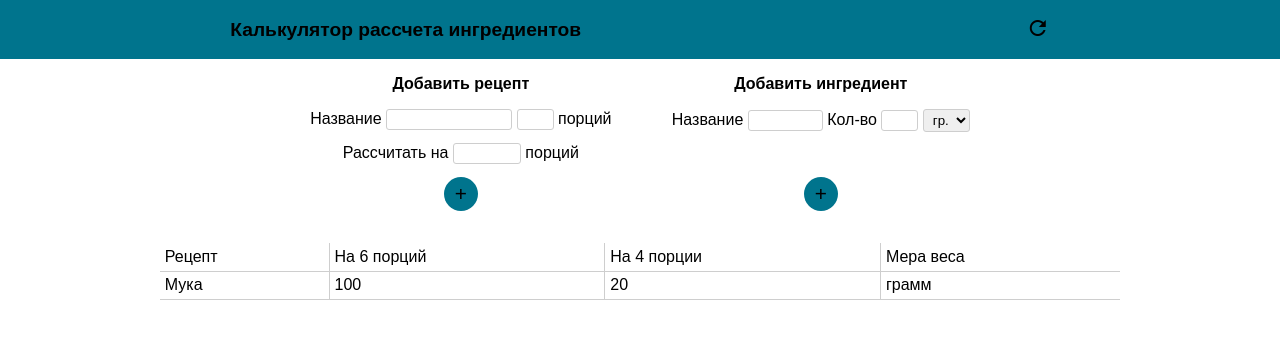
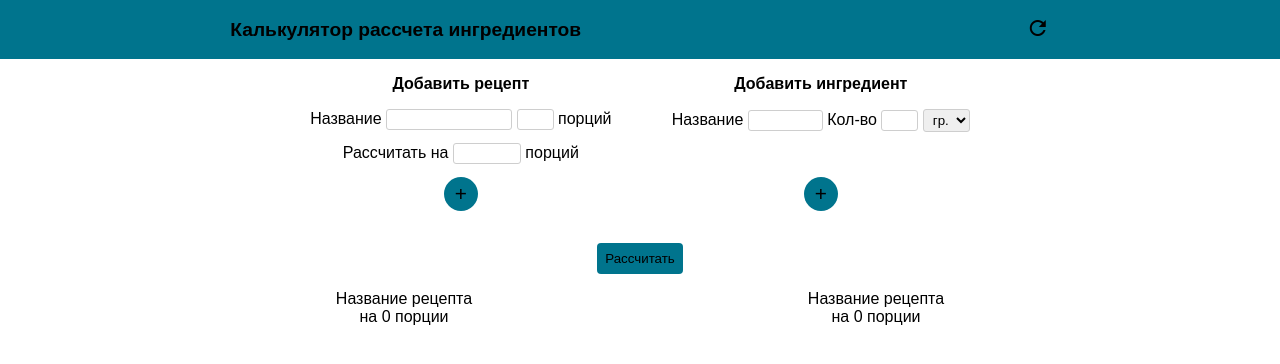
Before and after one commit to Natalielinen/ingredients-calcilator, a plain HTML site: page index.html in a window 1280 px wide. Drawn offline with Linux system fonts and the light colour scheme.

Commit message:
Поправлениы и работают все основные функции, удалены комментарии

```diff
--- a/css/main.css
+++ b/css/main.css
@@ -97,30 +97,40 @@ select {
     width: 47px;
 }
 
-.ingredients {
+.ingredients-block {
+   text-align: center;
+    width: 75vw;
     padding: 1rem 0.5rem;
     margin: 0 auto;
 }
 
-table {
-    border-collapse: collapse;
-    width: 95vw;
-    margin: 0 auto;
+.ingredients {
+    display: flex;
+    justify-content: space-around;
+    margin-top: 1rem;
 }
 
-tr {
-    padding: 0.3rem;
-    border-bottom: 1px solid #cecece;
+.recount-btn {
+    background-color: #00748D;
+    border: none;
+    border-radius: 4px;
+    outline: none;
+    padding: 0.5rem;
+    cursor: pointer;
 }
 
-td {
+.ingredients__list {
+    list-style: none;
     padding: 0.3rem;
-    border-right: 1px solid #cecece;
+
 }
 
-td:last-child {
-    border-right: none;
+.ingredients__list li {
+    border-bottom: 1px solid #cecece;
+    padding: 0.3rem;
 }
+
+
 
 @media (min-width: 768px) and (max-width: 991px)
 {
--- a/index.html
+++ b/index.html
@@ -10,65 +10,7 @@
     <title>Ingredients calculator</title>
 </head>
 <body>
-<div id="app">
-    <!--<div class="header">
-        <h1>Кулинарный калькулятор</h1>
-        <button type="button" class="header__restart">
-            <i class="material-icons">refresh</i>
-        </button>
-    </div>
-    <div class="add-recipe">
-        <div class="add-recipe__params">
-            <h2>Добавьте рецепт</h2>
-            <div><label>Название рецепта<input type="text" class="add-recipe__title"></label></div>
-            <div class="add-recipe__portions">
-                <label>Сколько порций<input type="number" class="start-portions-count" min="0" max="100"></label>
-            </div>
-            <div>
-                <button class="add-recipe-btn plus-btn">+</button>
-            </div>
-        </div>
-
-        <div class="add-ingredients">
-            <p>Добавьте ингредиент</p>
-            <div>
-                <label>Ингредиент <input type="text" id="ingredient-title"></label>
-            </div>
-            <div>
-                <label>Количество <br><input type="number" id="ingredient-count" min="0"></label>
-                <select name="units" id="units">
-                    <option value="гр.">гр.</option>
-                    <option value="мл.">мл.</option>
-                    <option value="шт.">шт.</option>
-                    <option value="ч. л.">ч. л.</option>
-                    <option value="ст. л.">ст. л.</option>
-                    <option value="ст.">ст.</option>
-                </select>
-            </div>
-        </div>
-        <button type="button" class="inputs__add-ingredient-btn plus-btn">+</button>
-    </div>
-
-    <div class="new-portions-count">
-        <label>На сколько порций рассчитать<input type="number" id="new-portions-input"></label>
-        <button class="new-portions-count__btn">OK</button>
-    </div>
-
-    <div>
-        <button id="recount">Рассчитать</button>
-    </div>
-
-    <div class="ingredients">
-        <div>
-            <p class="recipe-title">Название рецепта</p><span class="default-portions">0</span> порции
-            <ul class="ingredients__list default"></ul>
-        </div>
-        <div>
-            <p class="recipe-title">Название рецепта</p><span class="new-portions-span">0</span> порции
-            <ul class="ingredients__list new"></ul>
-        </div>
-    </div>-->
-</div>
+<div id="app"></div>
 <script src="js/main.js" type="module"></script>
 </body>
 </html>
--- a/js/Calculator.js
+++ b/js/Calculator.js
@@ -1,8 +1,10 @@
 export default class Calculator {
     constructor() {
         this.defaultPortions = 0
+
         this.defaultIngredientsList = [
         ]
+
         this.newIngredientsCount = []
     }
 
--- a/js/CalculatorView.js
+++ b/js/CalculatorView.js
@@ -1,4 +1,5 @@
 export default class CalculatorView {
+    //todo: сделать нормальное отображение пересчитанных ингредиентов с названиями и мерами веса
     constructor(root) {
         this.root = root
         this.root.innerHTML = `
@@ -50,56 +51,45 @@ export default class CalculatorView {
             </div>
         </section>
     </section>
-    <section class="ingredients">
-        <table class="ingredients__table">
-            <thead>
-            <tr>
-                <td class="recipe-title">Рецепт</td>
-                <td class="default-portions">На <span>6</span> порций</td>
-                <td class="new-portions">На <span>4</span> порции</td>
-                <td>Мера веса</td>
-            </tr>
-            </thead>
-            <tbody>
-            <tr>
-                <td>Мука</td>
-                <td>100</td>
-                <td>20</td>
-                <td>грамм</td>
-            </tr>
-            </tbody>
-        </table>
+    <section class="ingredients-block">
+    <button class="recount-btn">Рассчитать</button>
+
+     <div class="ingredients"><div>
+            <p class="recipe-title">Название рецепта</p><span>на <span class="default-portions">0</span> порции</span>
+            <ul class="ingredients__list default"></ul>
+        </div>
+        <div>
+            <p class="recipe-title">Название рецепта</p><span>на <span class="new-portions-span">0</span> порции</span>
+            <ul class="ingredients__list new"></ul>
+        </div></div>
     </section>
         `
-        this.onRestartClick = undefined //todo: to fix
-        this.onAddRecipeBtnClick = undefined //готово
+
+        this.onRestartClick = undefined
+        this.onAddRecipeBtnClick = undefined
         this.onAddIngredientBtnClick = undefined
-        this.onAddNewPortionsCountBtnClick = undefined
         this.onRecountBtnClick = undefined
 
 
-        /*this.root.querySelector('.header__restart').addEventListener('click', () => {
+        this.root.querySelector('.header__restart').addEventListener('click', () => {
             this.onRestartClick()
-        })*/
+        })
 
         this.root.querySelector('.add-recipe-btn').addEventListener('click', () => {
             this.onAddRecipeBtnClick()
         })
 
-        /*this.root.querySelector('.inputs__add-ingredient-btn').addEventListener('click', () => {
+        this.root.querySelector('.add-ingredient-btn').addEventListener('click', () => {
             this.onAddIngredientBtnClick()
         })
 
-        this.root.querySelector('.new-portions-count__btn').addEventListener('click', () => {
-            this.onAddNewPortionsCountBtnClick()
+
+        this.root.querySelector('.recount-btn').addEventListener('click', () => {
+            this.onRecountBtnClick()
         })
-
-        this.root.querySelector('#recount').addEventListener('click', () => {
-            this.onRecountBtnClick()
-        })*/
     }
 
-    addNewRecipe(calc) { // готово
+    addNewRecipe(calc) {
         let titleInput = this.root.querySelector('#add-recipe__title')
         let portionsInput = this.root.querySelector('#start-portions-count')
         let newPortionsCountInput = this.root.querySelector('#new-portions-count')
@@ -113,15 +103,15 @@ export default class CalculatorView {
             portionsInput.classList.remove('alert')
             newPortionsCountInput.classList.remove('alert')
 
-            this.root.querySelector('.recipe-title').textContent = titleInput.value
-            this.root.querySelector('.default-portions').textContent = `На ${portionsInput.value} порций`
-            this.root.querySelector('.new-portions').textContent = `На ${newPortionsCountInput.value} порций`
+            this.root.querySelectorAll('.recipe-title').forEach(r => r.textContent = titleInput.value)
+            this.root.querySelector('.default-portions').textContent = portionsInput.value
+            this.root.querySelector('.new-portions-span').textContent = newPortionsCountInput.value
             calc.defaultPortions = +portionsInput.value
 
             titleInput.value = ''
             portionsInput.value = ''
         }
-    } // готово
+    }
 
     addNewIngredient(calc) {
         let ingredientTitleInput = this.root.querySelector('#ingredient-title')
@@ -148,6 +138,7 @@ export default class CalculatorView {
 
         ingredientTitleInput.value = ''
         ingredientCountInput.value = ''
+
     }
 
 
@@ -158,6 +149,11 @@ export default class CalculatorView {
         calc.reCountIngredients(+newPortionsCount.textContent).map(item => {
             newIngredientsList.innerHTML += `<li>${item}</li>`
         }).join('')
+
+        this.root.querySelector('.recount-btn').disabled = true
+        this.root.querySelector('.add-ingredient-btn').disabled = true
+        this.root.querySelector('.add-recipe-btn').disabled = true
+
     }
 
     refresh(calc) {
@@ -171,6 +167,13 @@ export default class CalculatorView {
         let newIngredientsList = this.root.querySelector('.new')
        newIngredientsList.innerHTML = ''
         this.root.querySelectorAll('.recipe-title').forEach(r => r.textContent = 'Название рецепта')
+
+        this.root.querySelector('.recount-btn').disabled = false
+        this.root.querySelector('.add-ingredient-btn').disabled = false
+        this.root.querySelector('.add-recipe-btn').disabled = false
+        this.root.querySelector('#ingredient-title').value = ''
+        this.root.querySelector('#ingredient-count').value = ''
+        this.root.querySelector('#new-portions-count').value = ''
     }
 
 }
--- a/js/main.js
+++ b/js/main.js
@@ -12,15 +12,10 @@ calculatorView.onAddIngredientBtnClick = function () {
     calculatorView.addNewIngredient(calculator)
 }
 
-calculatorView.onAddNewPortionsCountBtnClick = function () {
-    calculatorView.addNewPortionsCount()
-}
-
 calculatorView.onRecountBtnClick = function () {
     calculatorView.getRecountedIngredientsList(calculator)
 }
 
 calculatorView.onRestartClick = function () {
-    console.log('restarted')
     calculatorView.refresh(calculator)
 }
```
